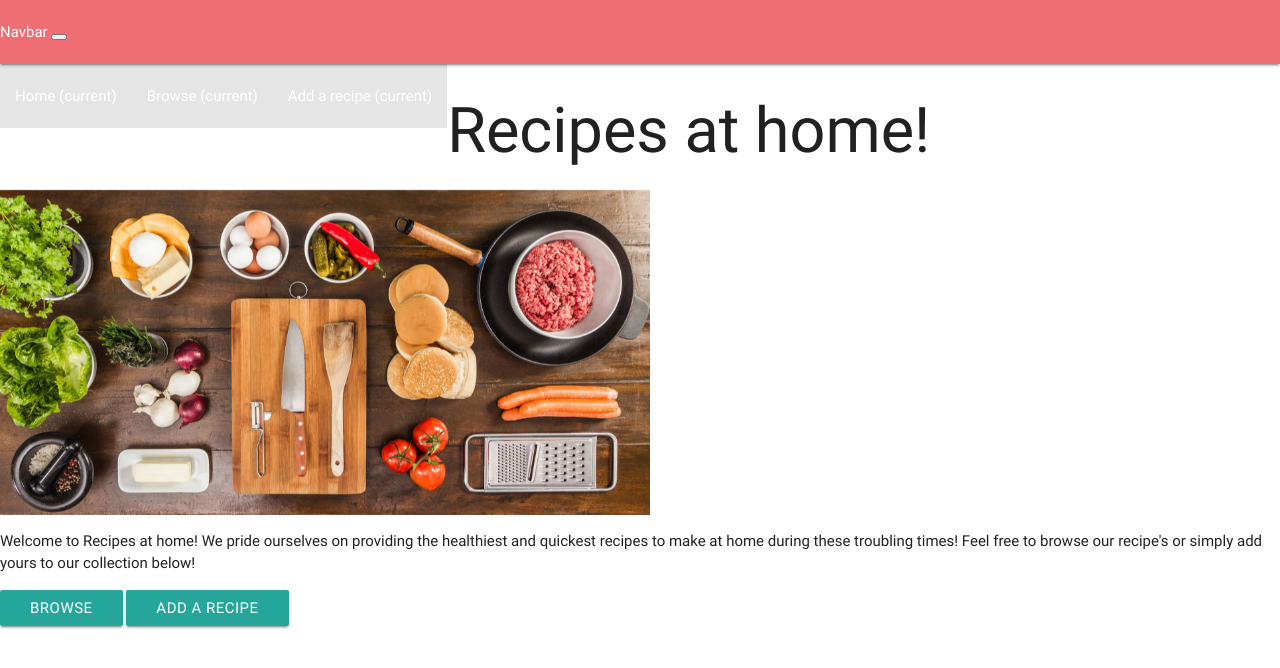
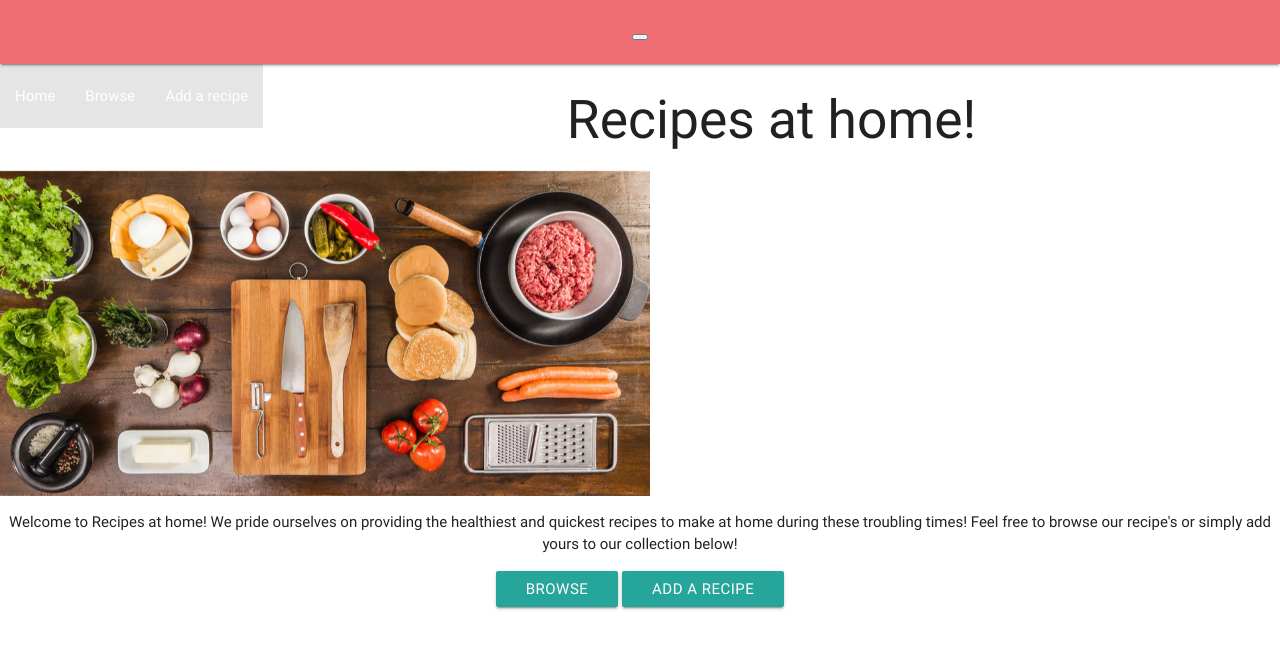
Before and after one commit to stormtrooper88/Cook-Book-Milestone-Three-Project, a Flask app: page / in a window 1280 px wide. Shown: the top 668 px of the page. Run offline with Flask 2, Linux system fonts and the light colour scheme; some libraries are stand-ins or nearby versions.

Commit message:
fixed issued with alignment of text

```diff
--- a/static/style.css
+++ b/static/css/style.css
@@ -1,9 +1,15 @@
+.img {
+    display: block;
+    margin: 0 auto;
+}
 body {
     margin: 0;
     padding: 0;
+    text-align: center;
 }
 .header {
     height: 100vh;
+    background-image: linear-gradient(rgba(0,0,0,0.5),rgba(0,0,0,0.5));
     background-size: cover;
     background-position: center;
     display: flex;
@@ -11,7 +17,7 @@ body {
     align-items: center;
     font-family: sans-serif;
 }
-h1 {
+.h3 {
     margin-bottom: 70px;
     font-size: 45px;
     letter-spacing: 2px;
--- a/templates/base.html
+++ b/templates/base.html
@@ -6,12 +6,13 @@
     <meta http-equiv="X-UA-Compatible" content="ie=edge">
      <link href="https://fonts.googleapis.com/icon?family=Material+Icons" rel="stylesheet">
     <link rel="stylesheet" href="https://cdnjs.cloudflare.com/ajax/libs/materialize/0.100.2/css/materialize.min.css">
+        <link rel="stylesheet" href="{{url_for('static', filename='css/style.css')}}" type="text/css" />
 <meta name="viewport" content="width=device-width, initial-scale=1.0"/>
 </head>
 <body>
 <header>
 <nav class="navbar navbar-expand-lg navbar-light bg-light">
-  <a class="navbar-brand" href="#">Navbar</a>
+  <a class="navbar-brand" href="#"></a>
   <button class="navbar-toggler" type="button" data-toggle="collapse" data-target="#navbarSupportedContent" aria-controls="navbarSupportedContent" aria-expanded="false" aria-label="Toggle navigation">
     <span class="navbar-toggler-icon"></span>
   </button>
@@ -19,19 +20,19 @@
   <div class="collapse navbar-collapse" id="navbarSupportedContent">
     <ul class="navbar-nav mr-auto">
       <li class="nav-item active">
-        <a class="nav-link" href="{{url_for('recipe')}}">Home <span class="sr-only">(current)</span></a>
+        <a class="nav-link" href="{{url_for('recipe')}}">Home <span class="sr-only"></span></a>
       </li>
       </div>
         <div class="collapse navbar-collapse" id="navbarSupportedContent">
     <ul class="navbar-nav mr-auto">
       <li class="nav-item active">
-        <a class="nav-link" href="{{url_for('browse')}}">Browse <span class="sr-only">(current)</span></a>
+        <a class="nav-link" href="{{url_for('browse')}}">Browse <span class="sr-only"></span></a>
       </li>
       </div>
         <div class="collapse navbar-collapse" id="navbarSupportedContent">
     <ul class="navbar-nav mr-auto">
       <li class="nav-item active">
-        <a class="nav-link" href="{{url_for('addrecipe')}}">Add a recipe <span class="sr-only">(current)</span></a>
+        <a class="nav-link" href="{{url_for('addrecipe')}}">Add a recipe <span class="sr-only"></span></a>
       </li>
       </div>
       </nav>
@@ -72,7 +73,6 @@ Feel free to browse our recipe's or simply add yours to our collection below!
         {% for vegetable in vegetables %}
     {% endfor %}
 
-
 {% endblock %}
 </body>
 </html>
--- a/templates/browse.html
+++ b/templates/browse.html
@@ -2,7 +2,7 @@
 {% block content %}
 <body background="static/images/frontimage.jpeg.jpg">
  <form>
-     <3>Welcome to Recipes at home!
+     <h3>Welcome to Recipes at home!
 We pride ourselves on providing the healthiest and quickest recipes to make at home during these troubling times!
 
 Feel free to browse our recipe's!
--- a/templates/index.html
+++ b/templates/index.html
@@ -1,7 +1,8 @@
 {% extends 'base.html' %} {% block content %}
-
-<h1>Recipes at home!</h1>
- <img class="materialboxed" width="650" src="static/images/frontimage.jpeg.jpg">
+<body>
+<div id="wrapper">
+<h2>Recipes at home!</h2>
+ <img class="materialboxed" width="650" src="static/images/frontimage.jpeg.jpg" align="center">
      <p>Welcome to Recipes at home!
 We pride ourselves on providing the healthiest and quickest recipes to make at home during these troubling times!
 
@@ -23,5 +24,6 @@ Feel free to browse our recipe's or simply add yours to our collection below!
         {% for vegetable in vegetables %}
     {% endfor %}
 
-
+</div>
+</body>
 {% endblock %}
```
